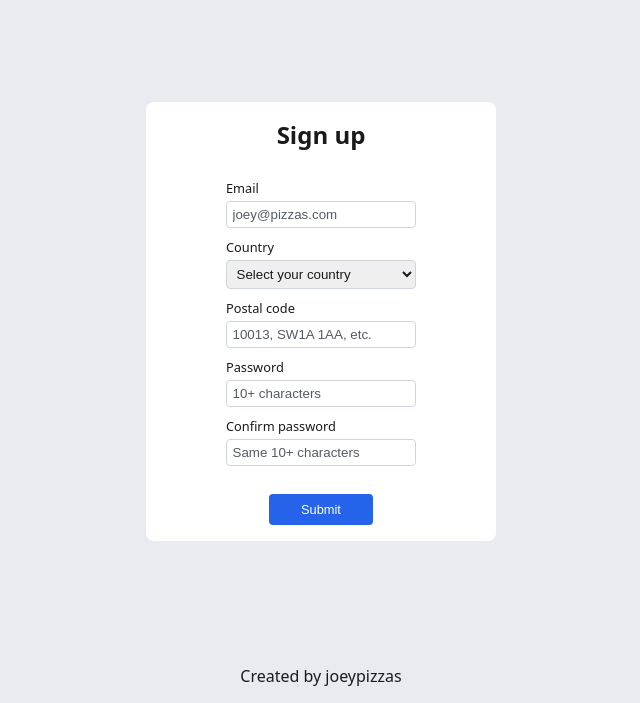
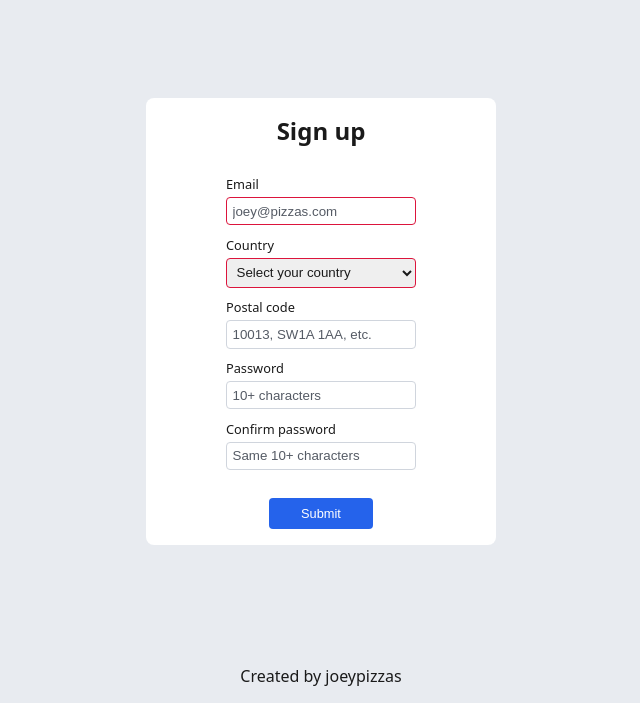
Before and after one commit to joeypizzas/browser-form, a website built with webpack: page src/template.html in a window 1280 px wide. Shown: the part 97-800 px from the top of the page, without its empty margins (319-959 px from the left). Built offline with nearby package versions, Linux system fonts and the light colour scheme.

Commit message:
Added pseudo-classes

```diff
--- a/src/style.css
+++ b/src/style.css
@@ -94,7 +94,7 @@ form {
 }
 
 input {
-  padding: 0.3rem 0.35rem 0.3rem 0.35rem;
+  padding: 0.35rem 0.35rem 0.35rem 0.35rem;
   color: var(--text-primary);
   border-radius: 4px;
   border: 1px solid var(--border);
@@ -104,11 +104,19 @@ input::placeholder {
   color: var(--text-secondary);
 }
 
+input:invalid {
+  border-color: crimson;
+}
+
 select {
-  padding: 0.3rem 0.35rem 0.3rem 0.35rem;
+  padding: 0.35rem 0.35rem 0.35rem 0.35rem;
   color: var(--text-primary);
   border-radius: 4px;
   border: 1px solid var(--border);
+}
+
+select:invalid {
+  border-color: crimson;
 }
 
 #placeholder-select {
```
